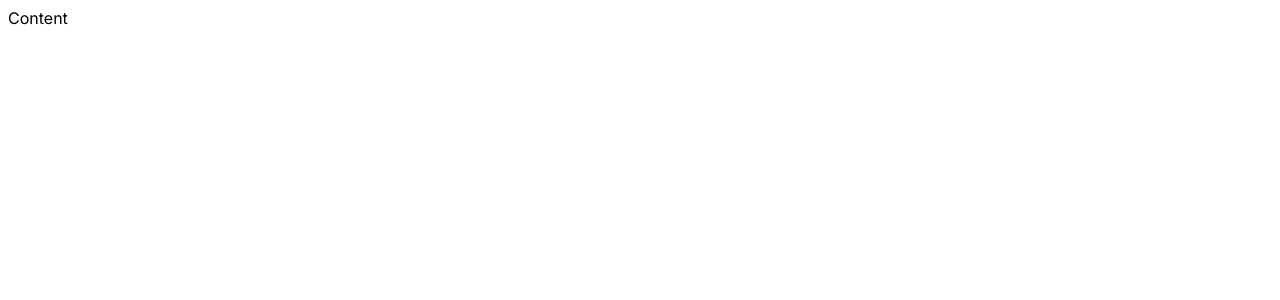
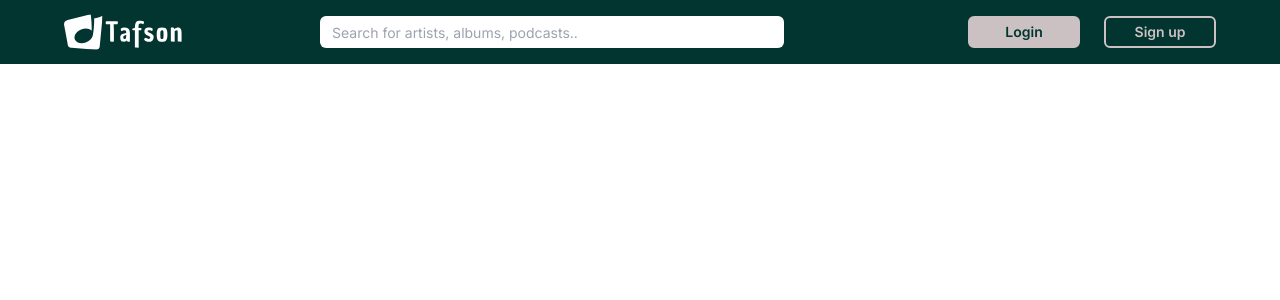
Before and after one commit to v3rti/tafson, a Next.js app: page / in a window 1280 px wide. Shown: the top 300 px of the page. Built offline with nearby package versions, Linux system fonts and the light colour scheme.

Commit message:
added main navbar components for guest users, styled as well

```diff
--- a/app/layout.jsx
+++ b/app/layout.jsx
@@ -1,10 +1,12 @@
 import '@styles/globalStyles.css';
+import Navbar from '@components/Navbar';
 
 export default function RootLayout({children}){
   return (
     <html lang="en">
       <body>
         {/* Navbar */}
+        <Navbar />
 
         {children}
       </body>
--- a/app/page.jsx
+++ b/app/page.jsx
@@ -3,7 +3,7 @@
 export default function HomePage(){
   return (
     <div>
-      Content
+
     </div>
   )
 }
--- /dev/null
+++ b/components/AuthButtons.jsx
@@ -0,0 +1,11 @@
+import '@styles/globalStyles.css';
+
+
+export default function AuthButtons(){
+  return (
+    <div className="flex gap-6 items-center">
+      <button className="py-1 w-28 flex justify-center items-center bg-secondary-jetstream rounded-md text-sm text-primary-green font-semibold border-secondary-jetstream border-2">Login</button>
+      <button className="py-1 w-28 flex justify-center items-center text-secondary-jetstream rounded-md text-sm bg-primary-green font-semibold border-secondary-jetstream border-2">Sign up</button>
+    </div>
+  )
+}
--- /dev/null
+++ b/components/Navbar.jsx
@@ -0,0 +1,19 @@
+import '@styles/globalStyles.css';
+
+import Searchbar from '@components/Searchbar';
+import AuthButtons from '@components/AuthButtons';
+
+import Image from 'next/image';
+
+export default function Navbar(){
+  {/* not logged in */}
+  return (
+    <nav className="w-full bg-primary-green h-16 flex flex-row px-16 gap-16 justify-between">
+      <div className="w-8/12 flex flex-row  gap-28">
+        <Image className=""  src="/assets/Logo.svg" width={120} height={62} />
+        <Searchbar />
+      </div>
+      <AuthButtons />
+    </nav>
+  )
+}
--- /dev/null
+++ b/components/Searchbar.jsx
@@ -0,0 +1,9 @@
+import '@styles/globalStyles.css';
+
+export default function Searchbar(){
+  return (
+    <div className="w-8/12 flex items-center px-6">
+      <input type="text" className="px-3 text-sm w-full h-8 rounded-md" placeholder="Search for artists, albums, podcasts.." />
+    </div>
+  )
+}
--- a/styles/globalStyles.css
+++ b/styles/globalStyles.css
@@ -1,6 +1,19 @@
 @import url('https://fonts.googleapis.com/css2?family=Inter:wght@200;300;400;500;600;700;800;900&family=Open+Sans&display=swap');
 
+@tailwind base;
+@tailwind components;
+@tailwind utilities;
+
+* {
+  margin: 0;
+  padding: 0;
+}
 
 body {
   font-family: 'Inter', sans-serif;
 }
+
+
+.borderTest {
+  border: 1px solid red;
+}
```
Also changed, not shown: public/assets/Logo.svg (added), public/assets/LogoPNG.png (added).
